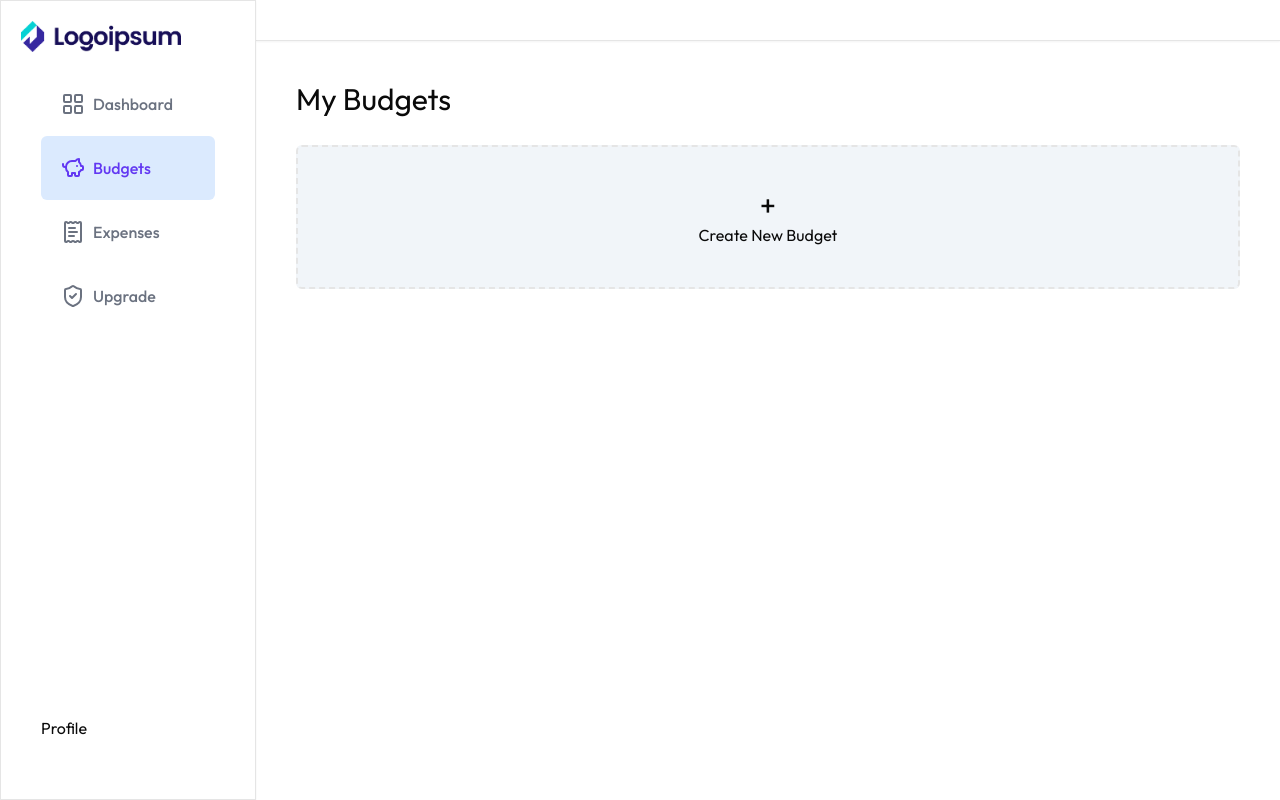
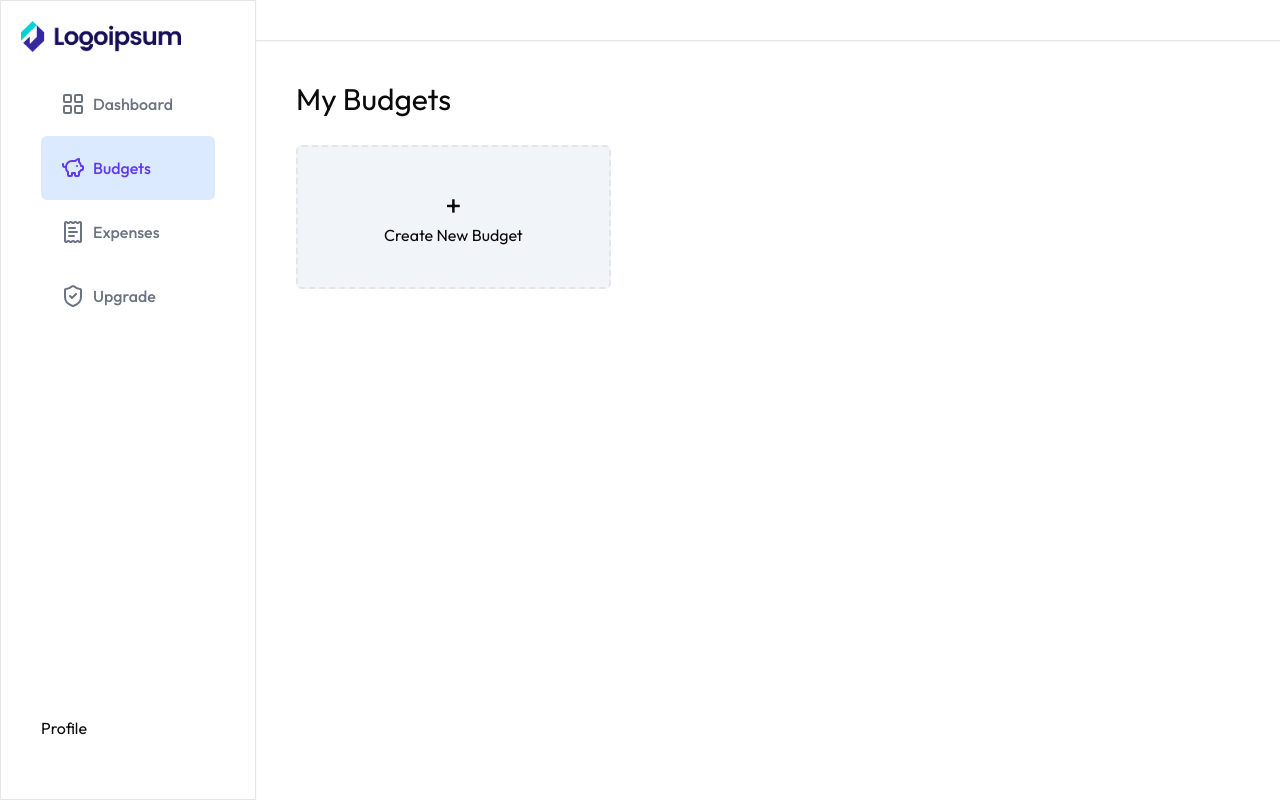
Before and after one commit to SoftEngX/expense-tracker, a Next.js app: page /dashboard/budgets in a window 1280 px wide. Built offline with nearby package versions, Linux system fonts and the light colour scheme; no server answers.

Commit message:
Add: style for BudgetList component btn

```diff
--- a/app/(routs)/dashboard/budgets/_components/BudgetList.jsx
+++ b/app/(routs)/dashboard/budgets/_components/BudgetList.jsx
@@ -4,7 +4,10 @@
 function BudgetList() {
     return (
         <div className='mt-7'>
+            <div className='grid grid-cols-1 md:grid-cols-2 lg:grid-cols-3'>
+
             <CreateBudget />
+            </div>
         </div>
     )
 }
```
